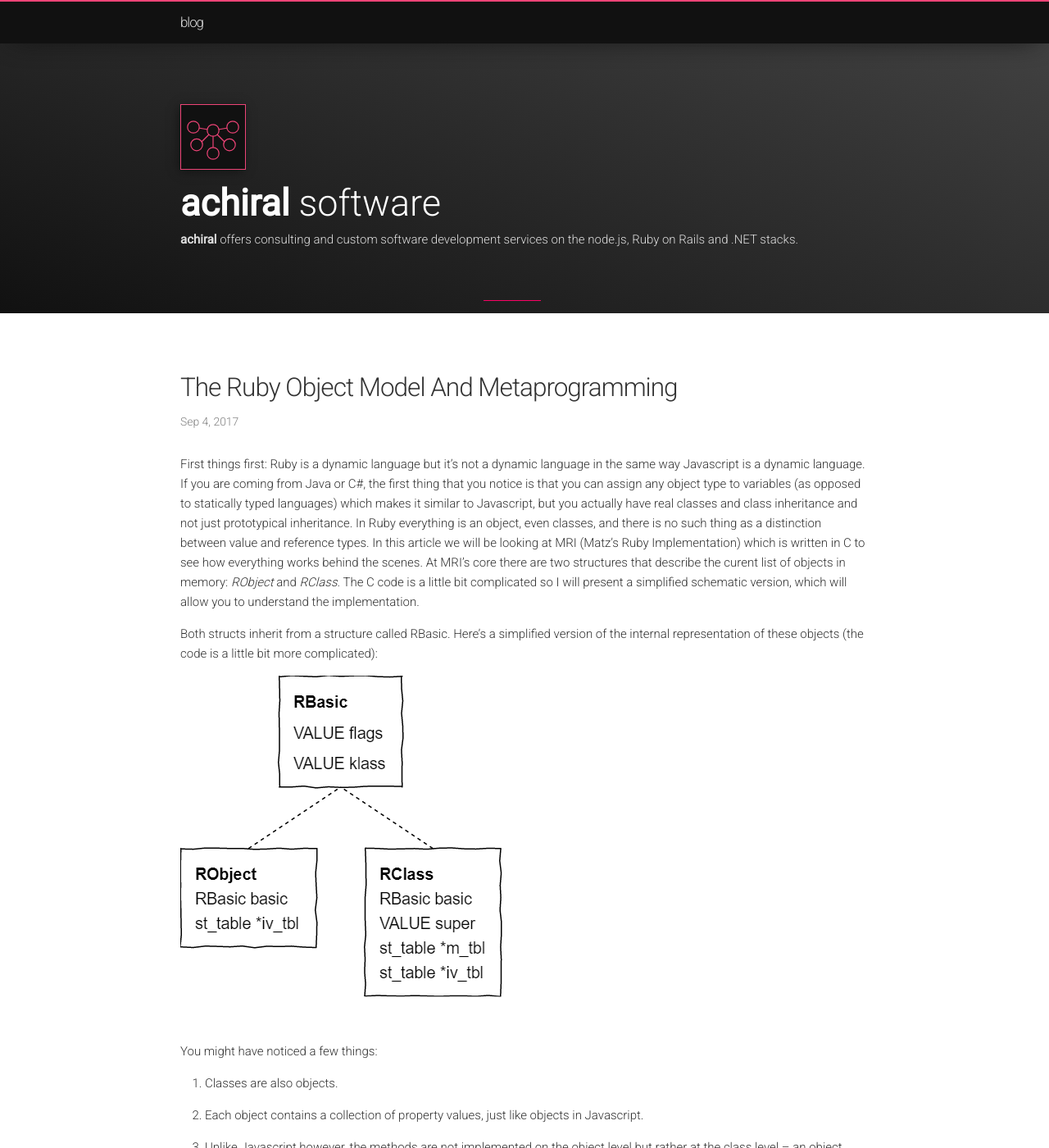
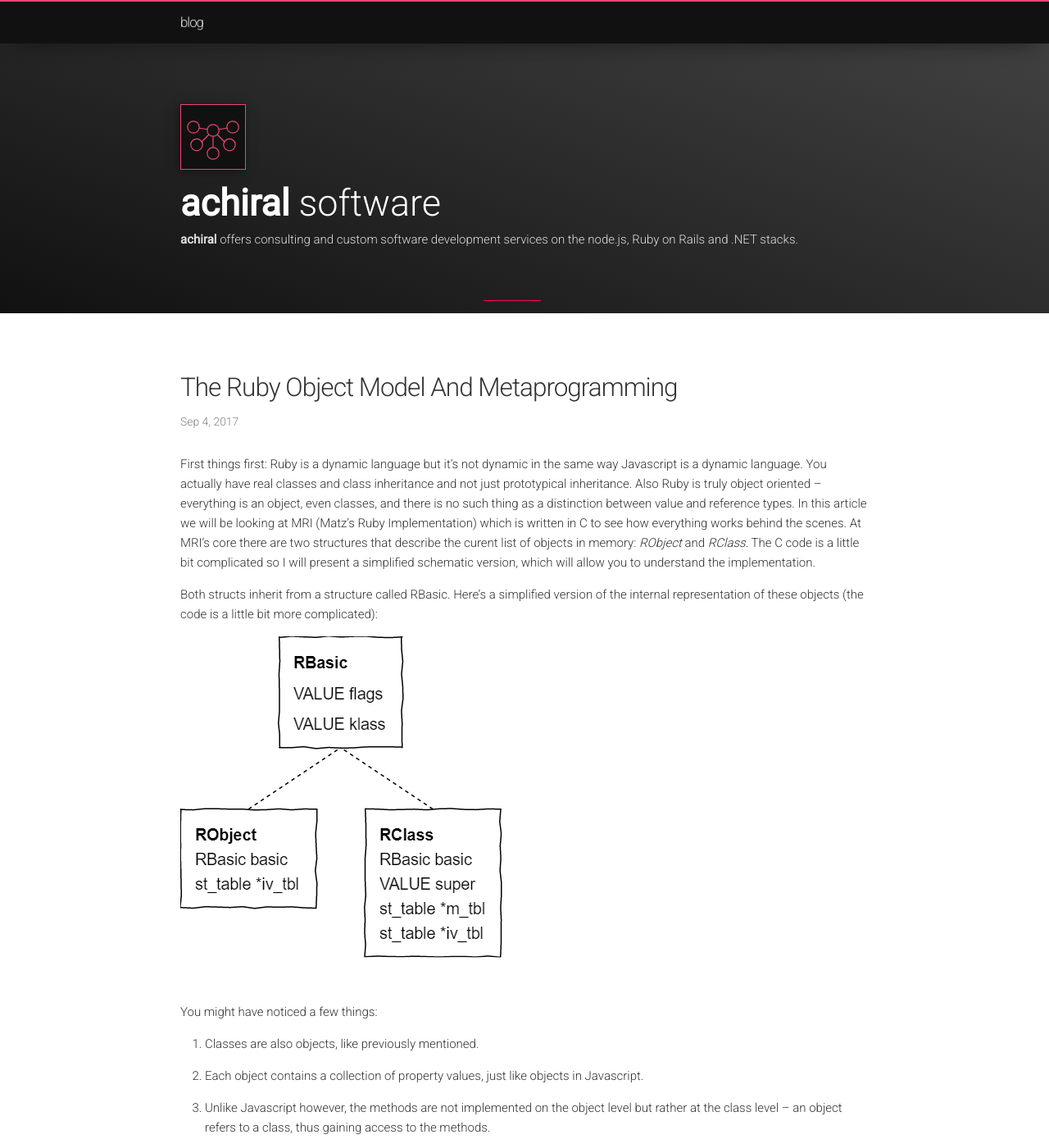
Before and after one commit to toaderflorin/eksia, a Jekyll site: the page built from _posts/2017-09-04-ruby-object-model.markdown, in a window 1280 px wide and 1400 px high. Shown: the whole window at 82% size. Built offline with Jekyll 4.4.1, drawn with Linux system fonts in a browser that asks for light colours.

Commit message:
Fixed issues with articles.

```diff
--- a/_posts/2017-09-04-ruby-object-model.markdown
+++ b/_posts/2017-09-04-ruby-object-model.markdown
@@ -3,12 +3,12 @@ layout: post
 title:  "The Ruby Object Model And Metaprogramming"
 date:   2017-09-04 06:39:37 +0300
 description: "
-First things first: Ruby is a dynamic language but it's not a dynamic language in the same way Javascript is a dynamic language. If you are coming from Java or C#, the first thing that you notice is that you can assign any object type to variables (as opposed to statically typed languages) which makes it similar to Javascript, but you actually have real classes and class inheritance and not just prototypical inheritance. In Ruby everything is an object, even classes, and there is no such thing as a distinction between value and reference types...
+First things first: Ruby is a dynamic language but it's not dynamic in the same way Javascript is a dynamic language. You actually have real classes and class inheritance and not just prototypical inheritance. Also Ruby is truly object oriented - everything is an object, even classes, and there is no such thing as a distinction between value and reference types...
 "
 icon: "icon.ruby.png"
 categories:
 ---
-First things first: Ruby is a dynamic language but it's not a dynamic language in the same way Javascript is a dynamic language. If you are coming from Java or C#, the first thing that you notice is that you can assign any object type to variables (as opposed to statically typed languages) which makes it similar to Javascript, but you actually have real classes and class inheritance and not just prototypical inheritance. In Ruby everything is an object, even classes, and there is no such thing as a distinction between value and reference types. In this article we will be looking at MRI (Matz's Ruby Implementation) which is written in C to see how everything works behind the scenes. At MRI's core there are two structures that describe the curent list of objects in memory: *RObject* and *RClass*. The C code is a little bit complicated so I will present a simplified schematic version, which will allow you to understand the implementation.
+First things first: Ruby is a dynamic language but it's not dynamic in the same way Javascript is a dynamic language. You actually have real classes and class inheritance and not just prototypical inheritance. Also Ruby is truly object oriented -- everything is an object, even classes, and there is no such thing as a distinction between value and reference types. In this article we will be looking at MRI (Matz's Ruby Implementation) which is written in C to see how everything works behind the scenes. At MRI's core there are two structures that describe the curent list of objects in memory: *RObject* and *RClass*. The C code is a little bit complicated so I will present a simplified schematic version, which will allow you to understand the implementation.
 
 Both structs inherit from a structure called RBasic. Here's a simplified version of the internal representation of these objects (the code is a little bit more complicated):
 
@@ -18,7 +18,7 @@ Both structs inherit from a structure called RBasic. Here's a simplified version
 
 You might have noticed a few things:
 
-1. Classes are also objects.
+1. Classes are also objects, like previously mentioned.
 
 2. Each object contains a collection of property values, just like objects in Javascript.
 
```
Also changed, not shown: 2 other files.
